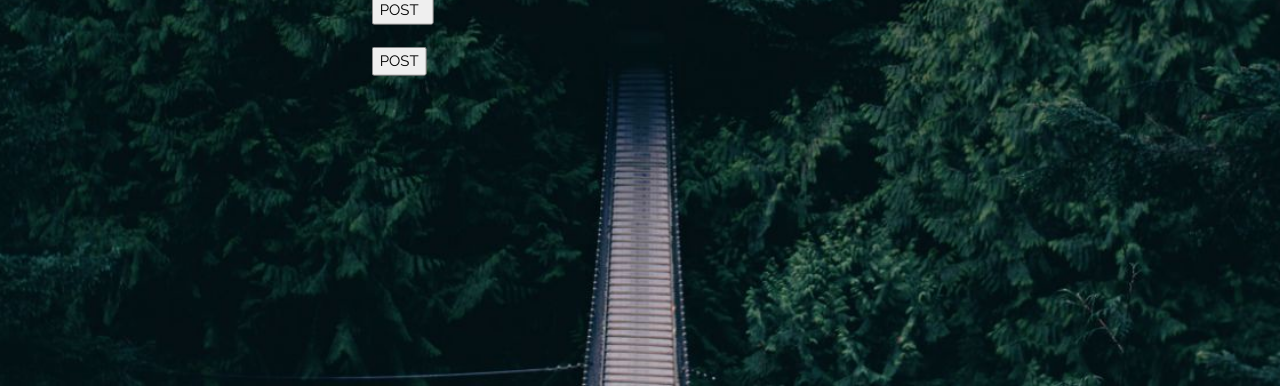
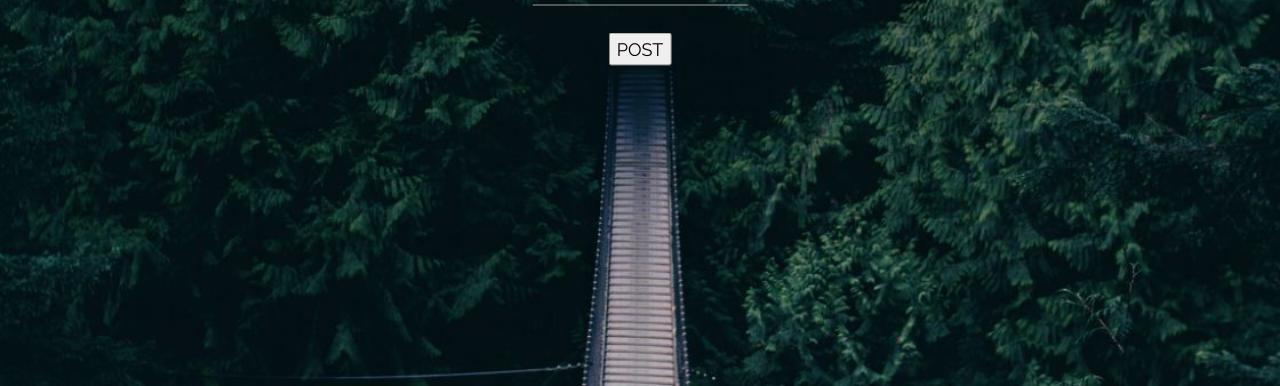
Before and after one commit to arunura/a3fcc, a plain HTML site: page docs/index.html in a window 1280 px wide. Shown: the part 414-800 px from the top of the page. Drawn offline with Linux system fonts and the light colour scheme.

Commit message:
Update index.html

```diff
--- a/docs/index.html
+++ b/docs/index.html
@@ -26,14 +26,12 @@ body, html {height: 100%}
   <div class="w3-display-middle">
     <h1 class="w3-jumbo w3-animate-top">POST to restricted</h1>
     <hr class="w3-border-grey" style="margin:auto;width:40%">
-    <button type="button"
-        onclick="alert('POSTing!');">
-        POST &nbsp;
-    </button>
-    <form action="https://challenge.x2s.cc/form_target.html" method="post">
+
+    <form action="https://challenge.x2s.cc/form_target.html" method="post" class="w3-large w3-center">
       <input type="hidden" id="dummy" name="dummy"><br>
       <button type="submit" formmethod="post">POST</button>
     </form>
+
     <p class="w3-large w3-center"></p>
   </div>
 </div>
```
